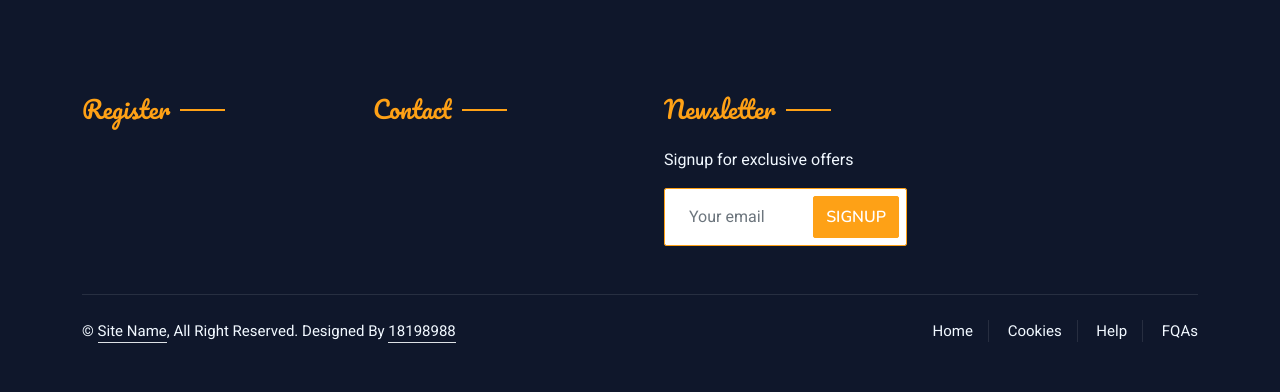
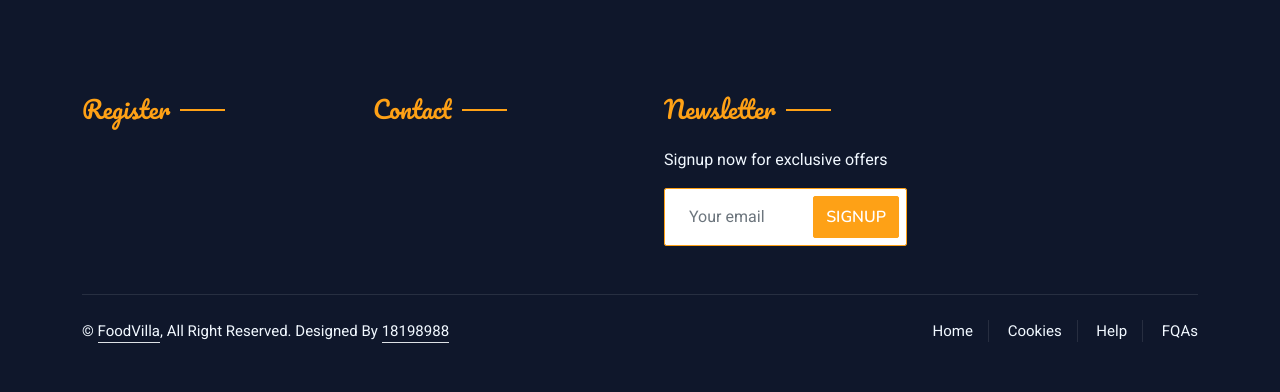
Before and after one commit to x18198988/x18198988_devops_restaurant, a Django app: page /about/ in a window 1280 px wide. Shown: the part 1732-2124 px from the top of the page. Run offline with Django 4.2, Linux system fonts and the light colour scheme; some libraries are stand-ins or nearby versions.

Commit message:
Update base.html

```diff
--- a/templates/base.html
+++ b/templates/base.html
@@ -4,7 +4,7 @@
 
 <head>
     <meta charset="utf-8">
-    <title>Restaurant - Bootstrap Restaurant Template</title>
+    <title>FoodVilla Restaurant</title>
     <meta content="width=device-width, initial-scale=1.0" name="viewport">
     <meta content="" name="keywords">
     <meta content="" name="description">
@@ -115,7 +115,7 @@
                     </div> -->
                     <div class="col-lg-3 col-md-6">
                         <h4 class="section-title ff-secondary text-start text-primary fw-normal mb-4">Newsletter</h4>
-                        <p>Signup for exclusive offers</p>
+                        <p>Signup now for exclusive offers</p>
                         <div class="position-relative mx-auto" style="max-width: 400px;">
                             <input class="form-control border-primary w-100 py-3 ps-4 pe-5" type="text" placeholder="Your email">
                             <button type="button" class="btn btn-primary py-2 position-absolute top-0 end-0 mt-2 me-2">SignUp</button>
@@ -127,7 +127,7 @@
                 <div class="copyright">
                     <div class="row">
                         <div class="col-md-6 text-center text-md-start mb-3 mb-md-0">
-                            &copy; <a class="border-bottom" href="#">Site Name</a>, All Right Reserved.
+                            &copy; <a class="border-bottom" href="#">FoodVilla</a>, All Right Reserved.
 
 
 							Designed By <a class="border-bottom" href="#">18198988</a>
```
